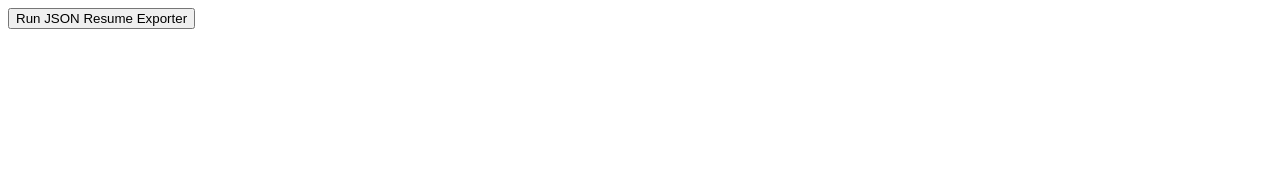
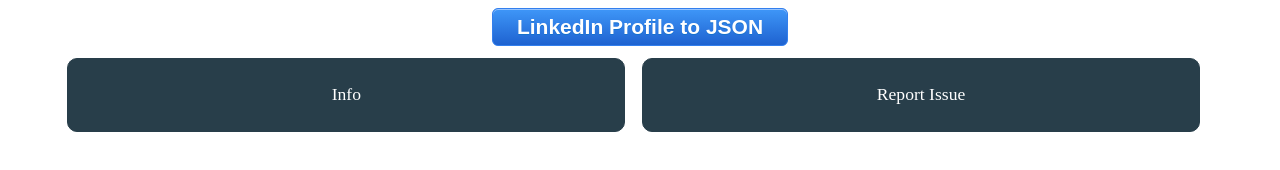
Before and after one commit to joshuatz/linkedin-to-jsonresume, a website built with webpack: page browser-ext/popup.html in a window 1280 px wide. Built offline with nearby package versions, Linux system fonts and the light colour scheme.

Commit message:
styled the browser extension popup, added external links

```diff
--- a/browser-ext/popup.html
+++ b/browser-ext/popup.html
@@ -6,10 +6,17 @@
     <meta name="viewport" content="width=device-width, initial-scale=1.0">
     <meta http-equiv="X-UA-Compatible" content="ie=edge">
     <title>LinkedIn to JSON Resume Extension</title>
+    <link rel="stylesheet" href="styles.css">
 </head>
 
 <body>
-    <button id="inject">Run JSON Resume Exporter</button>
+    <div class="buttonWrapper">
+        <div id="liToJsonButton" class="mainExportButton">LinkedIn Profile to JSON</div>
+    </div>
+    <div class="fullCenter bottomButtonsWrapper">
+        <a class="bottomButton" href="https://github.com/joshuatz/linkedin-to-jsonresume" target="_blank"><div class="">Info</div></a>
+        <a class="bottomButton" href="https://github.com/joshuatz/linkedin-to-jsonresume/issues/new" target="_blank"><div class="">Report Issue</div></a>
+    </div>
     <script src="popup.js"></script>
 </body>
 
--- a/browser-ext/popup.js
+++ b/browser-ext/popup.js
@@ -1,9 +1,14 @@
-document.getElementById('inject').addEventListener('click',function(){
+document.getElementById('liToJsonButton').addEventListener('click',function(){
     chrome.tabs.executeScript({
         file: 'main.js'
     },function(){
         chrome.tabs.executeScript({
-            code: 'window.linkedinToResumeJsonConverter = new LinkedinToResumeJson(null,true);\nwindow.linkedinToResumeJsonConverter.parseAndShowOutput();'
+            code: 'window.linkedinToResumeJsonConverter = new LinkedinToResumeJson(false,false);\nwindow.linkedinToResumeJsonConverter.parseAndShowOutput();'
+        },function(){
+            setTimeout(function(){
+                // Close popup
+                window.close();
+            },700);
         });
     });
 });
--- /dev/null
+++ b/browser-ext/styles.css
@@ -0,0 +1,70 @@
+body {
+    min-width: 350px;
+    min-height: 100px;
+}
+.mainExportButton {
+    font-size: 21px;
+	-moz-box-shadow:inset 0px 1px 0px 0px #97c4fe;
+	-webkit-box-shadow:inset 0px 1px 0px 0px #97c4fe;
+	box-shadow:inset 0px 1px 0px 0px #97c4fe;
+	background:-webkit-gradient(linear, left top, left bottom, color-stop(0.05, #3d94f6), color-stop(1, #1e62d0));
+	background:-moz-linear-gradient(top, #3d94f6 5%, #1e62d0 100%);
+	background:-webkit-linear-gradient(top, #3d94f6 5%, #1e62d0 100%);
+	background:-o-linear-gradient(top, #3d94f6 5%, #1e62d0 100%);
+	background:-ms-linear-gradient(top, #3d94f6 5%, #1e62d0 100%);
+	background:linear-gradient(to bottom, #3d94f6 5%, #1e62d0 100%);
+	filter:progid:DXImageTransform.Microsoft.gradient(startColorstr='#3d94f6', endColorstr='#1e62d0',GradientType=0);
+	background-color:#3d94f6;
+	-moz-border-radius:6px;
+	-webkit-border-radius:6px;
+	border-radius:6px;
+	border:1px solid #337fed;
+	display:inline-block;
+	cursor:pointer;
+	color:#ffffff;
+	font-family:Arial;
+	font-weight:bold;
+	padding:6px 24px;
+	text-decoration:none;
+	text-shadow:0px 1px 0px #1570cd;
+}
+.mainExportButton:hover {
+	background:-webkit-gradient(linear, left top, left bottom, color-stop(0.05, #1e62d0), color-stop(1, #3d94f6));
+	background:-moz-linear-gradient(top, #1e62d0 5%, #3d94f6 100%);
+	background:-webkit-linear-gradient(top, #1e62d0 5%, #3d94f6 100%);
+	background:-o-linear-gradient(top, #1e62d0 5%, #3d94f6 100%);
+	background:-ms-linear-gradient(top, #1e62d0 5%, #3d94f6 100%);
+	background:linear-gradient(to bottom, #1e62d0 5%, #3d94f6 100%);
+	filter:progid:DXImageTransform.Microsoft.gradient(startColorstr='#1e62d0', endColorstr='#3d94f6',GradientType=0);
+	background-color:#1e62d0;
+}
+.mainExportButton:active {
+	position:relative;
+	top:1px;
+}
+
+.bottomButtonsWrapper {
+    margin-top: 12px;
+}
+
+.buttonWrapper, .fullCenter {
+    width: 100%;
+    text-align: center;
+}
+
+.bottomButton {
+    width: 40%;
+    margin-right: 1%;
+    background-color: #283E4A;
+    color: white;
+    font-size: 1.1rem;
+    text-decoration: none;
+    display: inline-block;
+    padding: 2%;
+    border-radius: 10px;
+    border: 1px solid #283E4A;
+}
+.bottomButton:hover {
+    color: #283E4A;
+    background-color: white;
+}
--- a/src/main.js
+++ b/src/main.js
@@ -605,7 +605,12 @@
             stringified: JSON.stringify(_outputJson,null,2)
         };
         console.log(parsedExport);
-        this.showModal(parsedExport.raw);
+        if (this.parseSuccess){
+            this.showModal(parsedExport.raw);
+        }
+        else {
+            alert('Could not extract JSON from current page. Make sure you are on a profile page that you have access to');
+        }
     }
     LinkedinToResumeJson.prototype.closeModal = function(){
         let modalWrapperId = _toolPrefix + '_modalWrapper';
```
